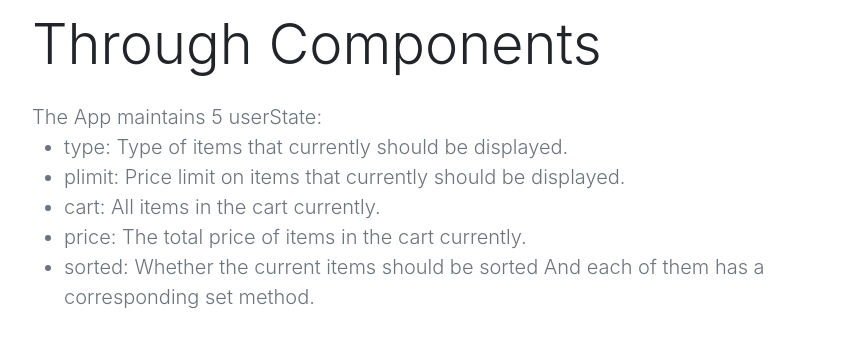
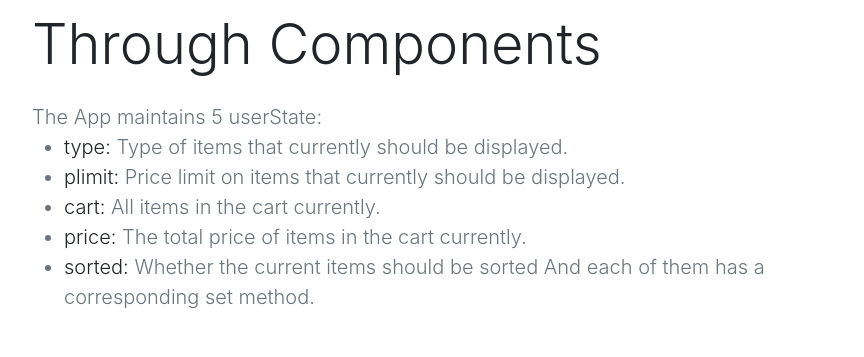
Before and after one commit to calmturtle124/Development, a React (Create React App) app: page / in a window 1280 px wide. Shown: the part 3143-3500 px from the top of the page, without its empty margins (4-868 px from the left). Built offline with nearby package versions, Linux system fonts and the light colour scheme; the HTML template or start-up script is replaced by a standard one.

Commit message:
forth commit

```diff
--- a/src/App.js
+++ b/src/App.js
@@ -187,19 +187,24 @@ function App() {
                                 </div>
                                 <ul>
                                     <li>
-                                        type: Type of items that currently should be displayed.
+                                        <span className="text-dark">type: </span>
+                                        Type of items that currently should be displayed.
                                     </li>
                                     <li>
-                                        plimit: Price limit on items that currently should be displayed.
+                                        <span className="text-dark">plimit: </span>
+                                        Price limit on items that currently should be displayed.
                                     </li>
                                     <li>
-                                        cart: All items in the cart currently.
+                                        <span className="text-dark">cart: </span>
+                                        All items in the cart currently.
                                     </li>
                                     <li>
-                                        price: The total price of items in the cart currently.
+                                        <span className="text-dark">price: </span>
+                                        The total price of items in the cart currently.
                                     </li>
                                     <li>
-                                        sorted: Whether the current items should be sorted And each of them has a corresponding set method.
+                                        <span className="text-dark">sorted: </span>
+                                        Whether the current items should be sorted And each of them has a corresponding set method.
                                     </li>
                                 </ul>
                             </div>
```
